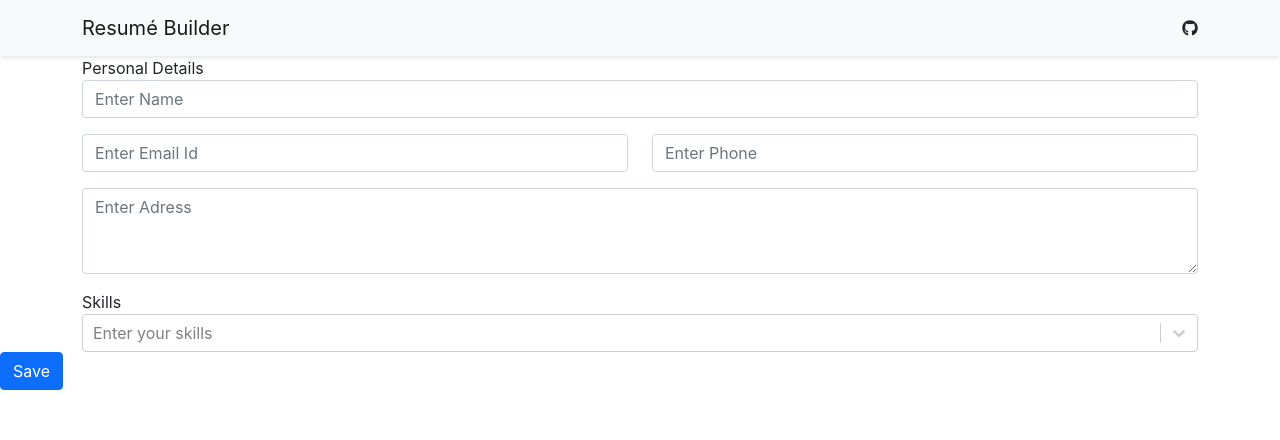
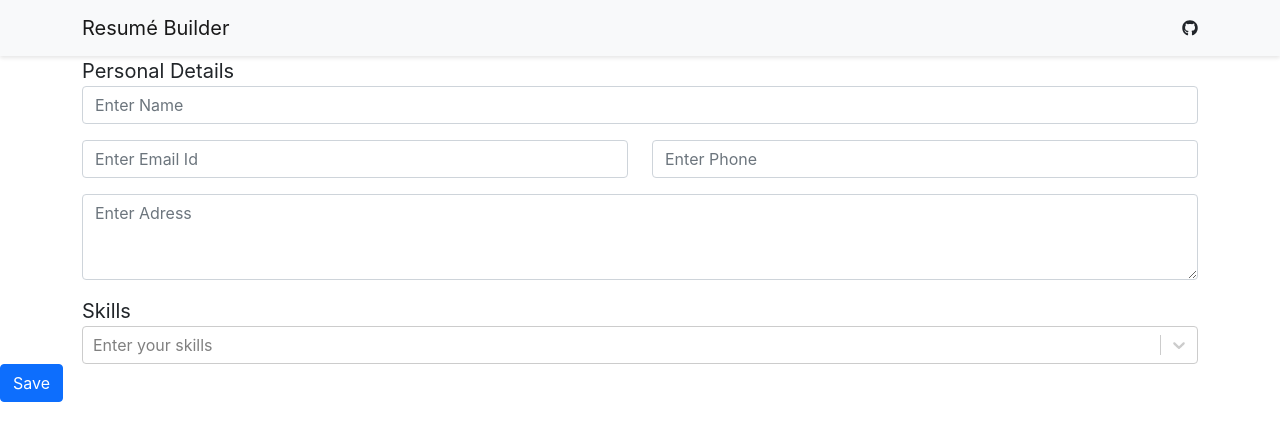
Before and after one commit to edwincj/resume-builder, a React (Create React App) app: page / in a window 1280 px wide. Shown: the top 440 px of the page. Built offline with nearby package versions, Linux system fonts and the light colour scheme; the HTML template or start-up script is replaced by a standard one.

Commit message:
code refactor and cleanup

```diff
--- a/src/App.css
+++ b/src/App.css
@@ -15,3 +15,11 @@ body {
 .mr-1 {
   margin-right: 5px;
 }
+
+.section__heading {
+  font-size: 20px;
+}
+
+.section__content {
+  font-size: 16px;
+}
--- a/src/App.jsx
+++ b/src/App.jsx
@@ -1,19 +1,32 @@
+import { useState, useEffect } from "react";
 import { Button } from "react-bootstrap";
 import "./App.css";
 import Header from "./Components/Header/Header";
 import Personal from "./Components/Personal/Personal";
 import Skills from "./Components/Skills/Skills";
+import InitialPersonalDetails from "./Constants/InitialPersonalDetails";
 
 const App = () => {
+  const [selectedSkills, setSelectedSkills] = useState([]);
+  const [details, setDetails] = useState(InitialPersonalDetails);
+  const skillAddHandler = value => setSelectedSkills(value);
+  const presonalChangeHandler = change => {
+    setDetails(prev => ({ ...prev, ...change }));
+  };
+
   return (
-    <div>
+    <>
       <Header />
-      <Personal mode="edit" />
-      <Skills />
+      <Personal
+        mode="edit"
+        data={details}
+        changeHandler={presonalChangeHandler}
+      />
+      <Skills mode="edit" data={selectedSkills} addHandler={skillAddHandler} />
       <div>
         <Button type="submit">Save</Button>
       </div>
-    </div>
+    </>
   );
 };
 
--- a/src/Components/Personal/Personal.jsx
+++ b/src/Components/Personal/Personal.jsx
@@ -1,26 +1,9 @@
-import { useEffect, useState } from "react";
 import { Container, Row, Col, Form } from "react-bootstrap";
 
-const Personal = ({ mode }) => {
-  const initial = {
-    name: "",
-    email: "",
-    phone: "",
-    address: "",
-  };
-  const [details, setDetails] = useState(initial);
-
-  //   useEffect(() => {
-  //     console.log(details);
-  //   }, [details]);
-
-  const changeHandler = change => {
-    setDetails(prev => ({ ...prev, ...change }));
-  };
-
+const Personal = ({ mode, data, changeHandler }) => {
   return (
-    <Container>
-      <div>Personal Details</div>
+    <Container className="section">
+      <div className="section__heading">Personal Details</div>
       <Form>
         <Row>
           <Form.Group className="mb-3">
@@ -28,45 +11,57 @@ const Personal = ({ mode }) => {
               <Form.Control
                 type="text"
                 placeholder="Enter Name"
-                value={details.name}
+                value={data.name}
                 onChange={e => changeHandler({ name: e.target.value })}
               />
             ) : (
-              <div>{details.name}</div>
+              <div>{data.name}</div>
             )}
           </Form.Group>
         </Row>
         <Row>
           <Col md={6}>
             <Form.Group className="mb-3">
+              {mode === "edit" ? (
                 <Form.Control
                   type="email"
                   placeholder="Enter Email Id"
-                value={details.email}
+                  value={data.email}
                   onChange={e => changeHandler({ email: e.target.value })}
                 />
+              ) : (
+                <div>{data.email}</div>
+              )}
             </Form.Group>
           </Col>
           <Col md={6}>
             <Form.Group className="mb-3">
+              {mode === "edit" ? (
                 <Form.Control
                   type="number"
                   placeholder="Enter Phone"
-                value={details.phone}
+                  value={data.phone}
                   onChange={e => changeHandler({ phone: e.target.value })}
                 />
+              ) : (
+                <div>{data.phone}</div>
+              )}
             </Form.Group>
           </Col>
         </Row>
         <Row>
           <Form.Group className="mb-3">
+            {mode === "edit" ? (
               <Form.Control
                 as="textarea"
                 rows={3}
                 placeholder="Enter Adress"
-              value={details.address}
+                value={data.address}
                 onChange={e => changeHandler({ address: e.target.value })}
               />
+            ) : (
+              <div>{data.address}</div>
+            )}
           </Form.Group>
         </Row>
       </Form>
--- a/src/Components/Skills/Skills.jsx
+++ b/src/Components/Skills/Skills.jsx
@@ -1,36 +1,27 @@
 import CreatableSelect from "react-select/creatable";
 import { Container } from "react-bootstrap";
-import { useState, useEffect } from "react";
+import AvailableSkills from "../../Constants/AvailableSkills";
 
-const Skills = () => {
-  const AvailableSkills = [
-    { value: "PHP", label: "PHP" },
-    { value: "JavaScript", label: "JavaScript" },
-    { value: "Node", label: "Node" },
-    { value: "Python", label: "Python" },
-    { value: "Java", label: "Java" },
-    { value: "Xamarin", label: "Xamarin" },
-    { value: "C++", label: "C++" },
-    { value: "Go", label: "Go" },
-  ];
-
-  const [selectedSkills, setSelectedSkills] = useState([]);
-  const skillAddHandler = value => setSelectedSkills(value);
-
-  useEffect(() => {
-    console.log(selectedSkills);
-  }, [selectedSkills]);
+const Skills = ({ mode, data, addHandler }) => {
   return (
-    <Container>
-      <div>Skills</div>
+    <Container className="section">
+      <div className="section__heading">Skills</div>
+      {mode === "edit" ? (
         <CreatableSelect
           name="skills"
           isMulti
           placeholder="Enter your skills"
-        value={selectedSkills}
-        onChange={skillAddHandler}
+          value={data}
+          onChange={addHandler}
           options={AvailableSkills}
         />
+      ) : (
+        <div className="section__content">
+          {data.length === 0
+            ? "Add some skills to attract hirers"
+            : data.map(d => d.label).join("| ")}
+        </div>
+      )}
     </Container>
   );
 };
--- /dev/null
+++ b/src/Constants/AvailableSkills.js
@@ -0,0 +1,12 @@
+const AvailableSkills = [
+  { value: "PHP", label: "PHP" },
+  { value: "JavaScript", label: "JavaScript" },
+  { value: "Node", label: "Node" },
+  { value: "Python", label: "Python" },
+  { value: "Java", label: "Java" },
+  { value: "Xamarin", label: "Xamarin" },
+  { value: "C++", label: "C++" },
+  { value: "Go", label: "Go" },
+];
+
+export default AvailableSkills;
--- /dev/null
+++ b/src/Constants/InitialPersonalDetails.js
@@ -0,0 +1,8 @@
+const InitialPersonalDetails = {
+  name: "",
+  email: "",
+  phone: "",
+  address: "",
+};
+
+export default InitialPersonalDetails;
```
Lines whose indentation alone changed are shown as unchanged.
